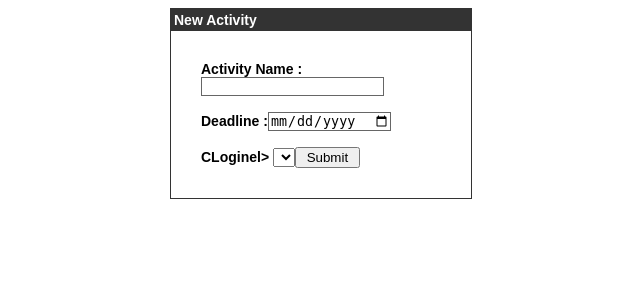
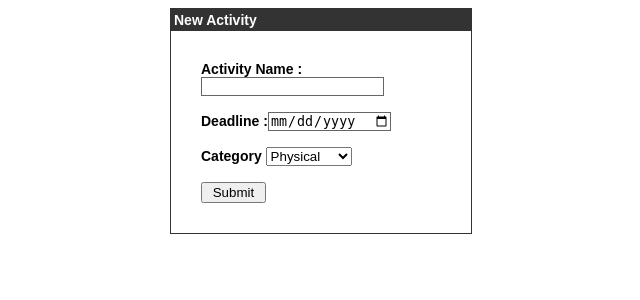
Before and after one commit to 2018-PemrogramanWeb-B/tugas7-fp-team_rocket, a PHP site: page /newactivity.php in a window 1280 px wide. Shown: the top 300 px of the page, without its empty margins (319-959 px from the left). Run offline with PHP 8.4, Linux system fonts and the light colour scheme; lists and menus that the app fills with data are empty.

Commit message:
update register new activity
belom bisa dapet userid

```diff
--- a/login.php
+++ b/login.php
@@ -21,6 +21,7 @@
       if ($login) {
         //   echo "Tes";
         $_SESSION["username"] = $username;
+        $_SESSION[uid]=mysqli_fetch_assoc(mysqli_query($conn, "SELECT `id` FROM `user` WHERE `username` = '$username';"));
           header('location:index.php');
       }
       else {
--- a/newactivity.php
+++ b/newactivity.php
@@ -2,6 +2,9 @@
    include("config.php");
    session_start();
 
+   if (!$_SESSION){
+      header('index.php');
+   }
    $errors = array();
 
    if($_SERVER["REQUEST_METHOD"] == "POST"){
@@ -13,7 +16,7 @@
       if (empty($activity)) { array_push($errors, "Please enter activity name");}
 
       if (count($errors) == 0) {
-          $query = "INSERT INTO activity (user_id, activity, Deadline, Jenis) VALUES ('$user_id, $activity, $deadline, $category)";
+          $query = "INSERT INTO activity (user_id, activity, Deadline, Jenis) VALUES ('$userid', '$activity', '$deadline', '$category')";
           mysqli_query($conn, $query);
           header('location:index.php');
       }
@@ -52,13 +55,13 @@
                <form action = "" method = "post">
                   <label>Activity Name  :</label><input type = "text" name = "activity" class = "box"/><br /><br />
                   <label>Deadline  :</label><input type = "date" name = "deadline" class = "box" /><br/><br />
-                  <label>CLoginel>
-                  <select Login
-                    <optioLoginl">Physical</option>
-                    <optioLoginl">Intellectual</option>
-                    <optioLoginl">Social</option>
-                  </selectLogin
-                  <br><br>Login
+                  <label>Category
+                  <select>
+                    <option>Physical</option>
+                    <option>Intellectual</option>
+                    <option>Social</option>
+                  </select>
+                  <br><br>
                   <input type = "submit" value = " Submit "/><br />
                </form>
 
```
